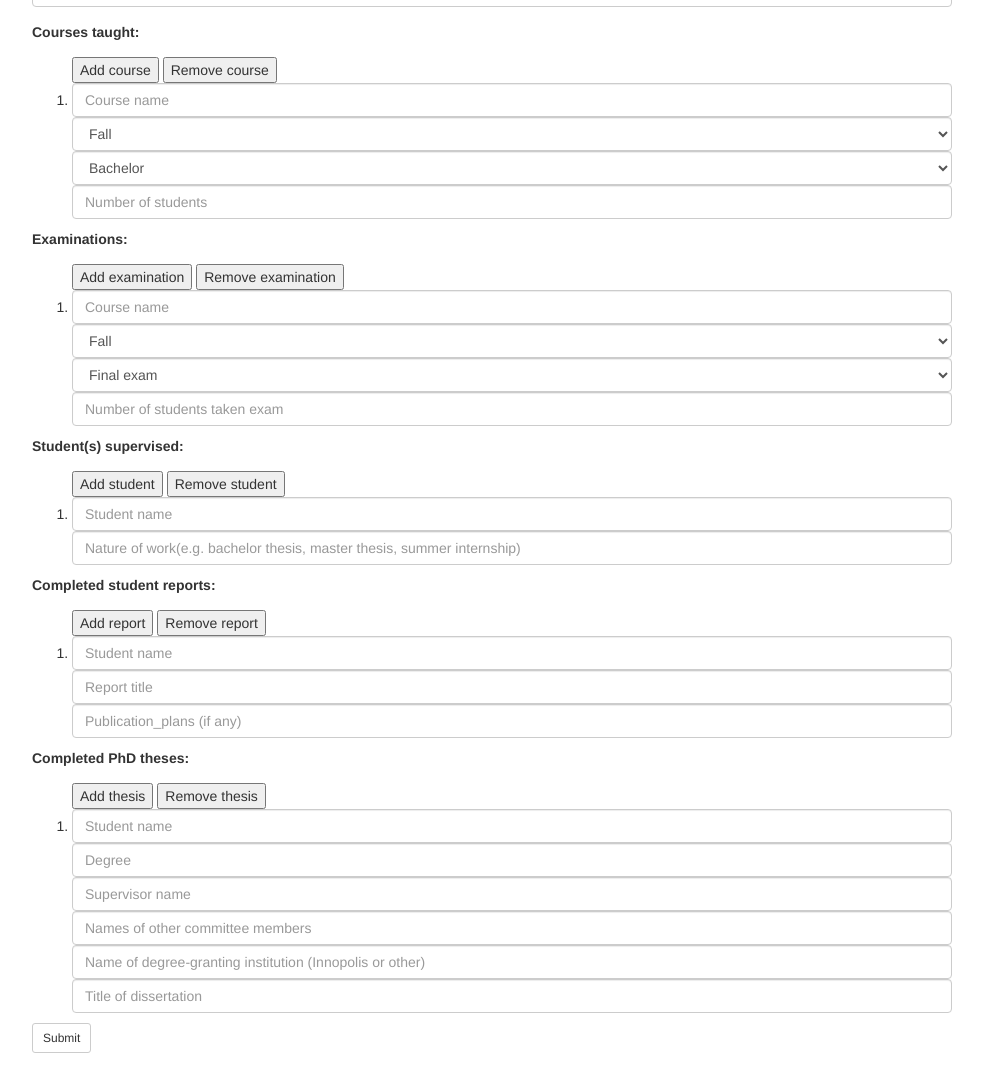
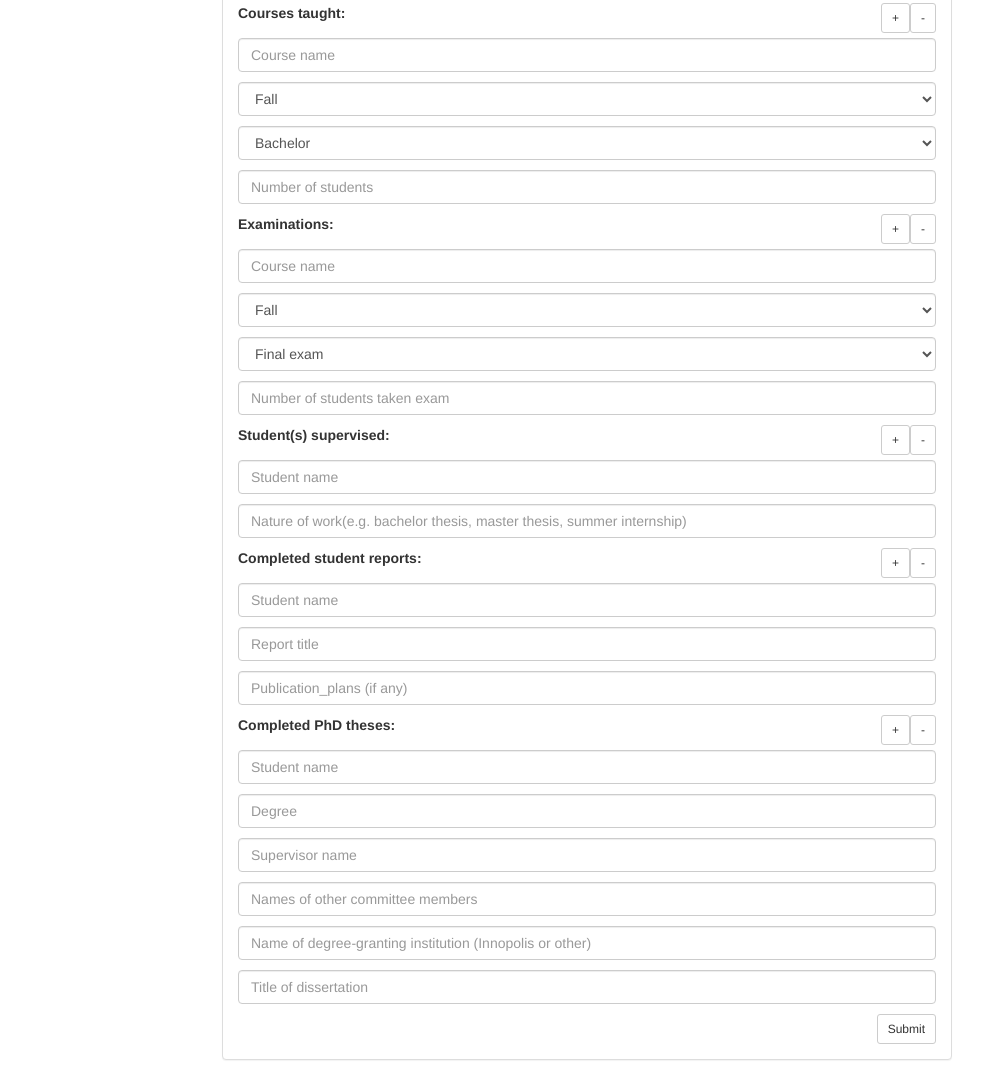
Before and after one commit to AraProject-2005uifub/ara, a plain HTML site: page www/report.html in a window 1280 px wide. Shown: the part 445-1525 px from the top of the page, without its empty margins (53-1036 px from the left). Before the commit the page ends 1498 px from the top, so only its background shows below. Drawn offline with nearby package versions, Linux system fonts and the light colour scheme.

Commit message:
Style fix + "add" button code (should be improved)

```diff
--- a/www/report.html
+++ b/www/report.html
@@ -7,17 +7,81 @@
    <link rel="stylesheet" href="https://maxcdn.bootstrapcdn.com/bootstrap/3.3.7/css/bootstrap.min.css">
   <script src="https://ajax.googleapis.com/ajax/libs/jquery/3.1.1/jquery.min.js"></script>
   <script src="https://maxcdn.bootstrapcdn.com/bootstrap/3.3.7/js/bootstrap.min.js"></script>
+  <script>
+    function addCourse() {
+      document.getElementById("courses").innerHTML = document.getElementById("courses").innerHTML + document.getElementById("course").innerHTML;
+    }
+    function addExamination() {
+      document.getElementById("examinations").innerHTML = document.getElementById("examinations").innerHTML + document.getElementById("examination").innerHTML;
+    }
+    function addStudentSupervised() {
+      document.getElementById("supervised_students").innerHTML = document.getElementById("supervised_students").innerHTML + document.getElementById("student_supervised").innerHTML;
+    }
+    function addStudentReport() {
+      document.getElementById("students_reports").innerHTML = document.getElementById("students_reports").innerHTML + document.getElementById("student_report").innerHTML;
+    }
+    function addThesis() {
+      document.getElementById("theses").innerHTML = document.getElementById("theses").innerHTML + document.getElementById("thesis").innerHTML;
+    }
+  </script>
+  <script id="thesis" language="text">
+  <hr>
+  <p><input type="text" name="student_name" class="form-control" id="student_name" placeholder="Student name"></p>
+  <p><input type="text" name="degree" class="form-control" id="degree" placeholder="Degree"></p>
+  <p><input type="text" name="supervisor_name" class="form-control" id="supervisor_name" placeholder="Supervisor name"></p>
+  <p><input type="text" name="others" class="form-control" id="others" placeholder="Names of other committee members"></p>
+  <p><input type="text" name="institute" class="form-control" id="institute" placeholder="Name of degree-granting institution (Innopolis or other)"></p>
+  <p><input type="text" name="title" class="form-control" id="title" placeholder="Title of dissertation"></p>
+  </script>
+  <script id="student_report" language="text">
+  <hr>
+  <p><input type="text" name="student_name" class="form-control" id="student_name" placeholder="Student name"></p>
+  <p><input type="text" name="report_title" class="form-control" id="report_title" placeholder="Report title"></p>
+  <p><input type="text" name="publication_plans" class="form-control" id="publication_plans" placeholder="Publication_plans (if any)"></p>
+  </script>
+  <script id="student_supervised" language="text">
+  <hr>
+  <p><input type="text" name="student_name" class="form-control" id="student_name" placeholder="Student name"></p>
+  <p><input type="text" name="nature_of_work" class="form-control" id="nature_of_work" placeholder="Nature of work(e.g. bachelor thesis, master thesis, summer internship)"></p>
+  </script>
+  <script id="course" language="text">
+  <hr>
+  <p><input type="text" name="course_name" class="form-control" id="course_name" placeholder="Course name"></p>
+  <p><select id="semester" name="semester" class="form-control">
+    <option>Fall</option>
+    <option>Spring</option>
+  </select></p>
+  <p><select id="level" name="level" class="form-control">
+    <option>Bachelor</option>
+    <option>Master</option>
+    <option>PhD</option>
+  </select></p>
+  <p><input type="number" name="number of students" class="form-control" id="number of students" placeholder="Number of students"></p>
+  </script>
+  <script id="examination" language="text">
+  <hr>
+  <p><input type="text" name="course_name" class="form-control" id="course_name" placeholder="Course name"></p>
+  <p><select id="semester" name="semester" class="form-control">
+  <option>Fall</option>
+  <option>Spring</option>
+</select></p>
+<p><select id="kind_of_exam" name="kind_of_exam" class="form-control">
+  <option>Final exam</option>
+  <option>Repetition exam</option>
+</select></p>
+<p><input type="number" name="number of students" class="form-control" id="number of students" placeholder="Number of students taken exam"></p>
+  </script>
 </head>
 <body>
 	<div class="container" style="margin-top:30px">
-
-  <div class="form-group"><h2><STRONG><p>Welcome, professor! </p> <p>Please, fill correctly the form and press submit button to send a report:</p></STRONG></h2>
+  <div class="col-md-8 col-md-offset-2">
+  <div class="panel panel-default">
+  <div class="panel-heading"><h2 class="panel-title"><STRONG><p>Welcome, professor! </p> <p>Please, fill correctly the form and press submit button to send a report:</p></STRONG></h2>
   </div>
-
+  <div class="panel-body">
 
    <form action="/report_submit/" method="POST" role="form">
 
-    <div class="col-xs-10">
     <div class="form-group">
     <label for="Name of unit"><p>Name of unit:</p></label>
     <input type="text" name="unit_name" id="unit_name" class="form-control" placeholder="Your answer">
@@ -37,78 +101,69 @@
     </div>
 
   <label for="Courses taught"><p>Courses taught:</p></label>
-  <ol>
-    <button type="button">Add course</button>
-    <button type="button">Remove course</button>
-    <li>
-    <input type="text" name="course_name" class="form-control" id="course_name" placeholder="Course name">
-    <select id="semester" name="semester" class="form-control">
+    <button type="button" class="btn btn-sm btn-default" style="float: right">-</button>
+    <button type="button" class="btn btn-sm btn-default" onclick="addCourse()" style="float: right">+</button>
+    <div id="courses">
+    <p><input type="text" name="course_name" class="form-control" id="course_name" placeholder="Course name"></p>
+    <p><select id="semester" name="semester" class="form-control">
       <option>Fall</option>
       <option>Spring</option>
-    </select>
-    <select id="level" name="level" class="form-control">
+    </select></p>
+    <p><select id="level" name="level" class="form-control">
       <option>Bachelor</option>
       <option>Master</option>
       <option>PhD</option>
-    </select>
-    <input type="number" name="number of students" class="form-control" id="number of students" placeholder="Number of students">
-    </li>
-  </ol>
+    </select></p>
+    <p><input type="number" name="number of students" class="form-control" id="number of students" placeholder="Number of students"></p>
+  </div>
 
   <label for="Examinations"><p>Examinations:</p></label>
-  <ol>
-    <button type="button">Add examination</button>
-    <button type="button">Remove examination</button>
-    <li>
-      <input type="text" name="course_name" class="form-control" id="course_name" placeholder="Course name">
-      <select id="semester" name="semester" class="form-control">
+    <button type="button" class="btn btn-sm btn-default" style="float: right">-</button>
+    <button type="button" class="btn btn-sm btn-default" style="float: right" onclick="addExamination()">+</button>
+    <div id="examinations">
+      <p><input type="text" name="course_name" class="form-control" id="course_name" placeholder="Course name"></p>
+      <p><select id="semester" name="semester" class="form-control">
       <option>Fall</option>
       <option>Spring</option>
-    </select>
-    <select id="kind_of_exam" name="kind_of_exam" class="form-control">
+    </select></p>
+    <p><select id="kind_of_exam" name="kind_of_exam" class="form-control">
       <option>Final exam</option>
       <option>Repetition exam</option>
-      <input type="number" name="number of students" class="form-control" id="number of students" placeholder="Number of students taken exam">
-    </select>
-    </li>
-  </ol>
+    </select></p>
+    <p><input type="number" name="number of students" class="form-control" id="number of students" placeholder="Number of students taken exam"></p>
+  </div>
 
-  <label for="Student(s) supervised"><p>Student(s) supervised:</p> </label>
-  <ol>
-    <button type="button">Add student</button>
-    <button type="button">Remove student</button>
-    <li>
-      <input type="text" name="student_name" class="form-control" id="student_name" placeholder="Student name">
-      <input type="text" name="nature_of_work" class="form-control" id="nature_of_work" placeholder="Nature of work(e.g. bachelor thesis, master thesis, summer internship)">
-    </li>
-  </ol>
+  <label for="Student(s) supervised"><p>Student(s) supervised:</p></label>
+    <button type="button" class="btn btn-sm btn-default" style="float: right">-</button>
+    <button type="button" class="btn btn-sm btn-default" style="float: right" onclick="addStudentSupervised()">+</button>
+    <div id="supervised_students"
+      <p><input type="text" name="student_name" class="form-control" id="student_name" placeholder="Student name"></p>
+      <p><input type="text" name="nature_of_work" class="form-control" id="nature_of_work" placeholder="Nature of work(e.g. bachelor thesis, master thesis, summer internship)"></p>
+    </div>
 
   <label for="Completed student reports"><p>Completed student reports:</p></label>
-  <ol>
-    <button type="button">Add report</button>
-    <button type="button">Remove report</button>
-    <li>
-      <input type="text" name="student_name" class="form-control" id="student_name" placeholder="Student name">
-      <input type="text" name="report_title" class="form-control" id="report_title" placeholder="Report title">
-      <input type="text" name="publication_plans" class="form-control" id="publication_plans" placeholder="Publication_plans (if any)">
-    </li>
-  </ol>
+    <button type="button" class="btn btn-sm btn-default" style="float: right">-</button>
+    <button type="button" class="btn btn-sm btn-default" style="float: right" onclick="addStudentReport()">+</button>
+    <div id="students_reports">
+      <p><input type="text" name="student_name" class="form-control" id="student_name" placeholder="Student name"></p>
+      <p><input type="text" name="report_title" class="form-control" id="report_title" placeholder="Report title"></p>
+      <p><input type="text" name="publication_plans" class="form-control" id="publication_plans" placeholder="Publication_plans (if any)"></p>
+    </div>
 
   <label for="Completed PhD theses"><p>Completed PhD theses:</p></label>
-  <ol>
-    <button type="button">Add thesis</button>
-    <button type="button">Remove thesis</button>
-    <li>
-      <input type="text" name="student_name" class="form-control" id="student_name" placeholder="Student name">
-      <input type="text" name="degree" class="form-control" id="degree" placeholder="Degree">
-      <input type="text" name="supervisor_name" class="form-control" id="supervisor_name" placeholder="Supervisor name">
-      <input type="text" name="others" class="form-control" id="others" placeholder="Names of other committee members">
-      <input type="text" name="institute" class="form-control" id="institute" placeholder="Name of degree-granting institution (Innopolis or other)">
-      <input type="text" name="title" class="form-control" id="title" placeholder="Title of dissertation">
-    </li>
-  </ol>
-
-  	<button type="submit" class="btn btn-sm btn-default">Submit</button>
+    <button type="button" class="btn btn-sm btn-default" style="float: right">-</button>
+    <button type="button" class="btn btn-sm btn-default" style="float: right" onclick="addThesis()">+</button>
+    <div id="theses">
+      <p><input type="text" name="student_name" class="form-control" id="student_name" placeholder="Student name"></p>
+      <p><input type="text" name="degree" class="form-control" id="degree" placeholder="Degree"></p>
+      <p><input type="text" name="supervisor_name" class="form-control" id="supervisor_name" placeholder="Supervisor name"></p>
+      <p><input type="text" name="others" class="form-control" id="others" placeholder="Names of other committee members"></p>
+      <p><input type="text" name="institute" class="form-control" id="institute" placeholder="Name of degree-granting institution (Innopolis or other)"></p>
+      <p><input type="text" name="title" class="form-control" id="title" placeholder="Title of dissertation"></p>
+    </div>
+  	<button type="submit" class="btn btn-sm btn-default" style="float: right">Submit</button>
+</div>
+</div>
     </div>
 </form>
 </div>
```
